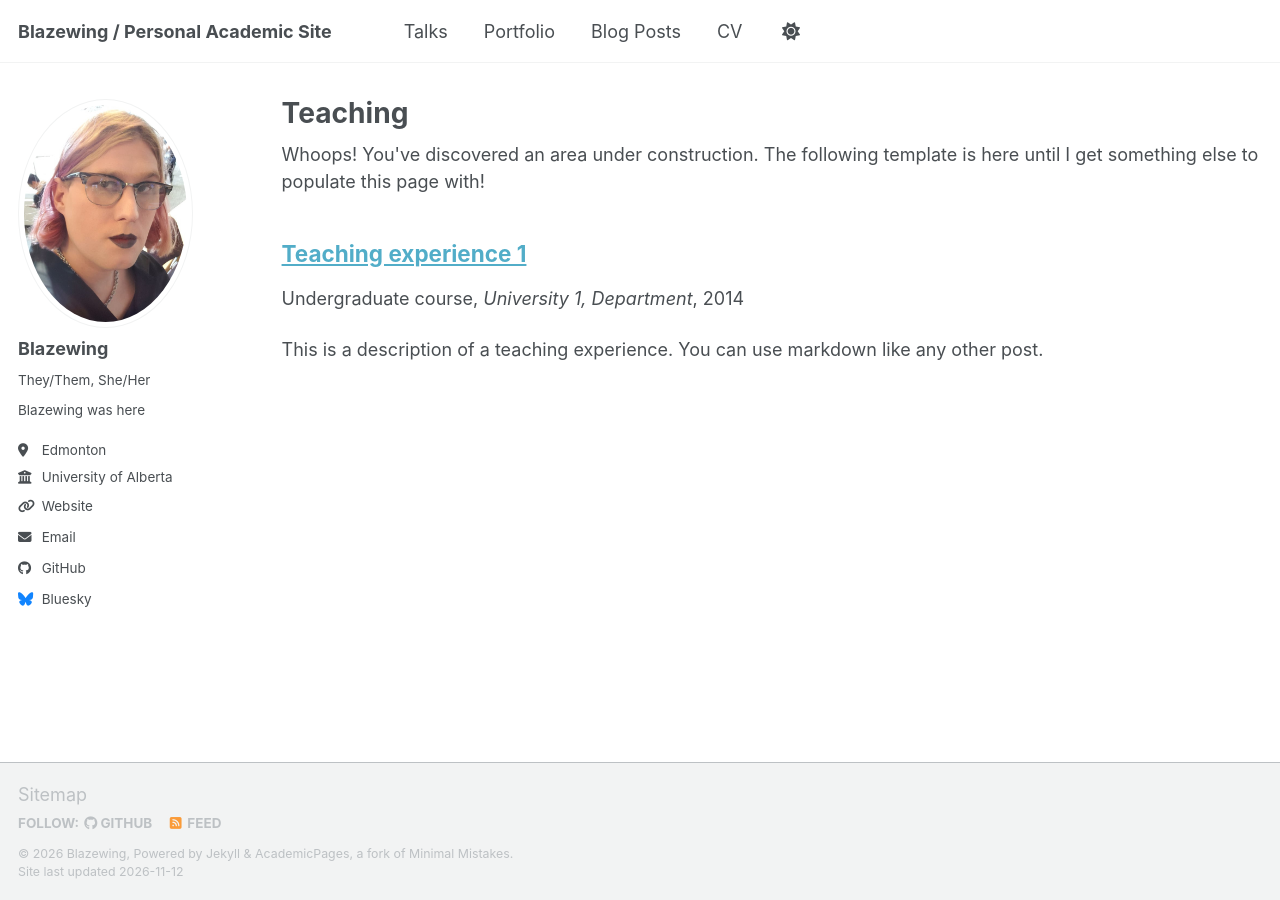
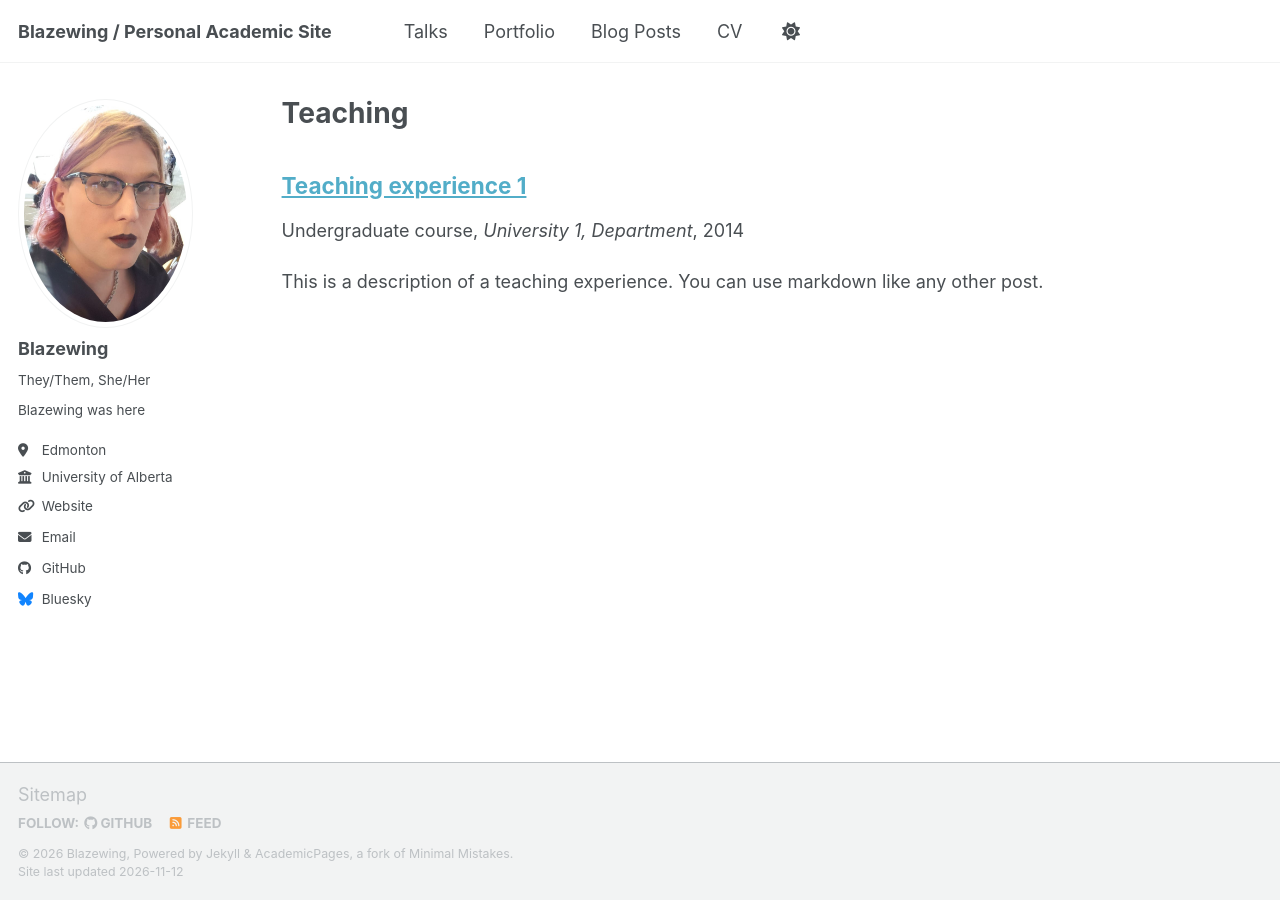
Before and after one commit to Blazewing2010/me, a Jekyll site: the page built from _pages/teaching.html, in a window 1280 px wide. Built offline with Jekyll 4.4.1, drawn with Linux system fonts in a browser that asks for light colours; a script bundle is joined from its source files by our own code; library files that are not in the unit come from our copies.

Commit message:
Remove "under construction" notices from Teaching and Publications
Co-Authored-By: Claude Opus 5.5 <noreply@anthropic.com>

```diff
--- a/_pages/publications.html
+++ b/_pages/publications.html
@@ -4,8 +4,6 @@ title: "Publications"
 permalink: /publications/
 author_profile: true
 ---
-
-Whoops! You've discovered an area under construction. The following template is here until I get something else to populate this page with!
 
 {% if site.author.googlescholar %}
   <div class="wordwrap">You can also find my articles on <a href="{{site.author.googlescholar}}">my Google Scholar profile</a>.</div>
--- a/_pages/teaching.html
+++ b/_pages/teaching.html
@@ -5,8 +5,6 @@ permalink: /teaching/
 author_profile: true
 ---
 
-Whoops! You've discovered an area under construction. The following template is here until I get something else to populate this page with!
-
 {% include base_path %}
 
 {% for post in site.teaching reversed %}
```
